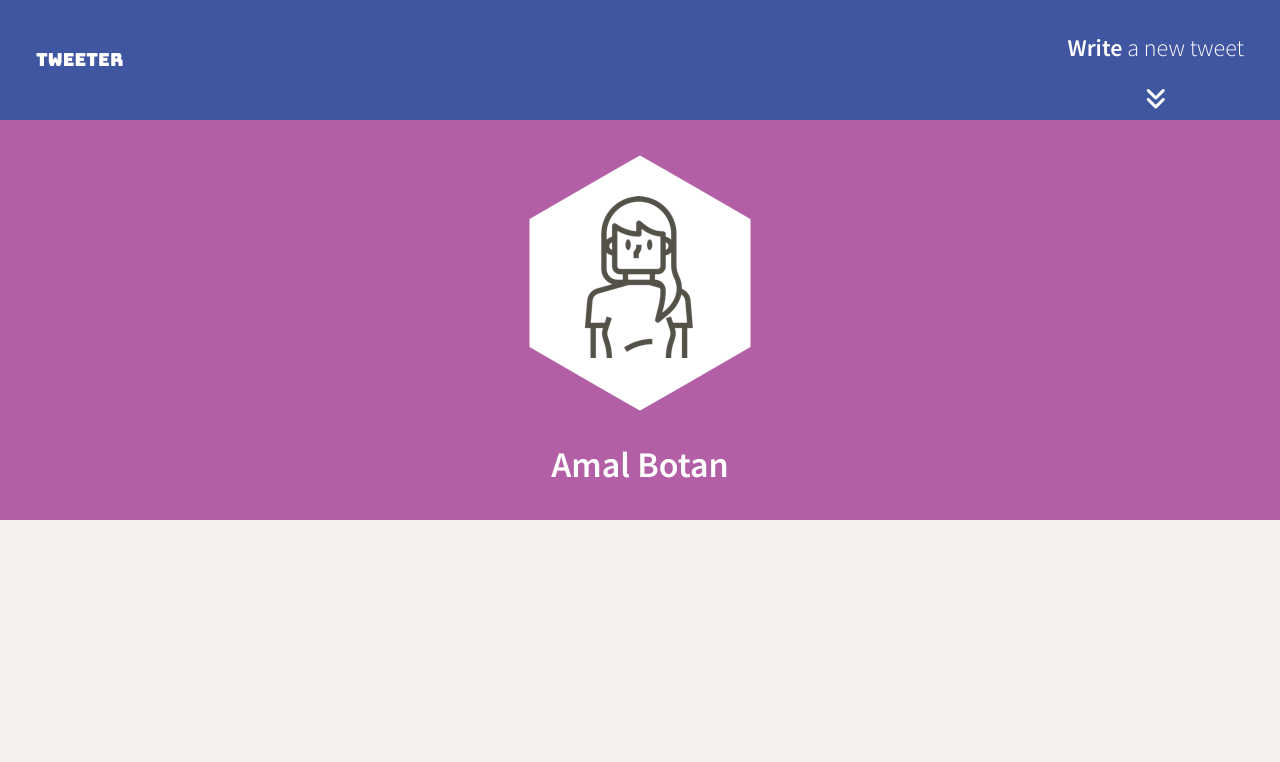
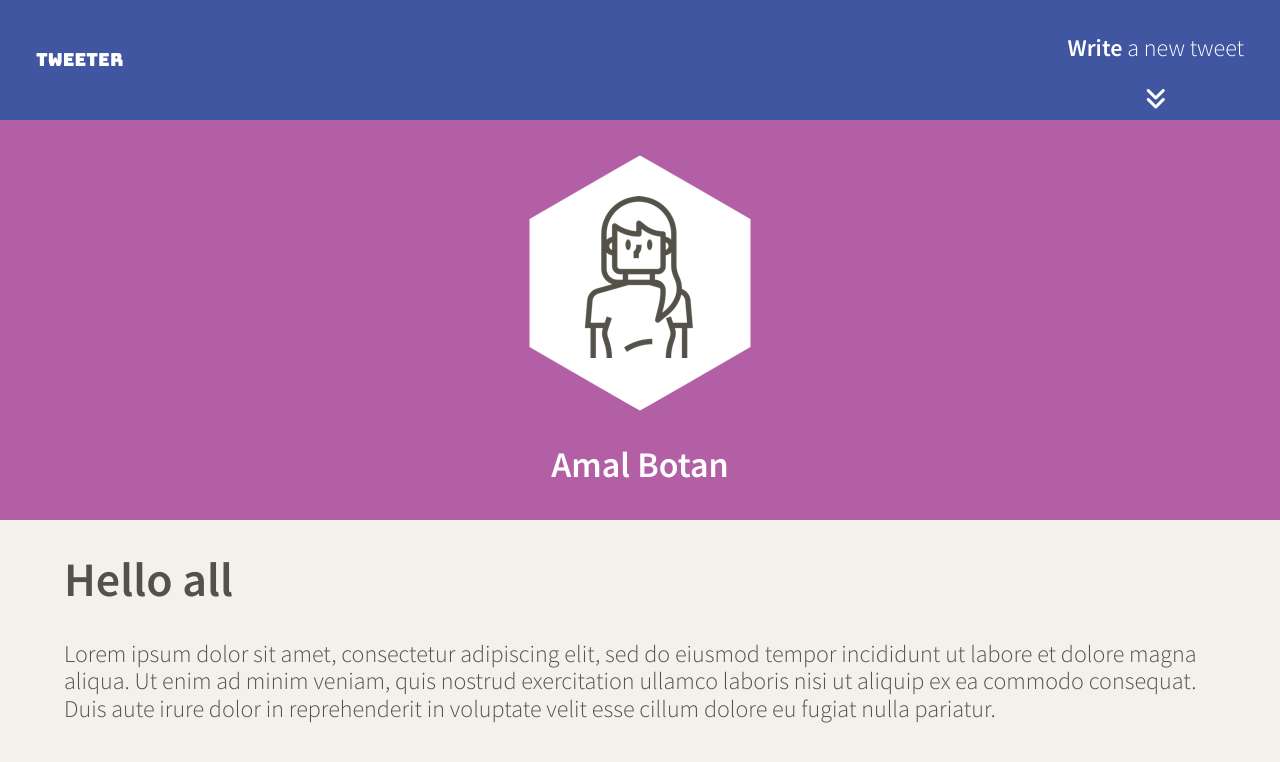
Before and after one commit to Amal-botan/tweeter, a website: page public/index.html in a window 1280 px wide. Drawn offline with nearby package versions, Linux system fonts and the light colour scheme.

```diff
--- a/public/index.html
+++ b/public/index.html
@@ -54,6 +54,9 @@
     </header>
 
     <!-- Page-specific (main) content here -->
-    <main class="container"></main>
+    <main class="container">
+      <h1>Hello all</h1>
+      <p>Lorem ipsum dolor sit amet, consectetur adipiscing elit, sed do eiusmod tempor incididunt ut labore et dolore magna aliqua. Ut enim ad minim veniam, quis nostrud exercitation ullamco laboris nisi ut aliquip ex ea commodo consequat. Duis aute irure dolor in reprehenderit in voluptate velit esse cillum dolore eu fugiat nulla pariatur.</p>
+    </main>
   </body>
 </html>
--- a/public/styles/layout.css
+++ b/public/styles/layout.css
@@ -25,31 +25,10 @@
  * Additional CSS can be defined below or in other CSS files, as per instructions
  */
 
-/* nav {
-  /* background-color: #33C9FF;
-  // font-family: 'Bungee', 'sans-serif';
-   /* height: 120px;
-  padding: 1.5em;
-  display: flex;
-  flex-direction: row;
-  justify-content: space-between;
-}
-
-/* .tweeter{
-    font-family: 'Bungee';
-    font-size: 50px;
-
-}
-
-.right-title {
-  display: flex;
-  font-family: 'Bungee';
-  flex-direction: column;
-  align-items: center;
-  color: white;
-} */
-
-
-/* .red{
-  color: red;
-} */
+ /*Setup main container*/
+ main {
+  width: 90%;
+  margin: auto;
+  vertical-align: middle;
+  background-color: #f4f1ec;
+ }
```
Also changed, not shown: public/styles/new-tweet.css (added, +24 -0 lines).
